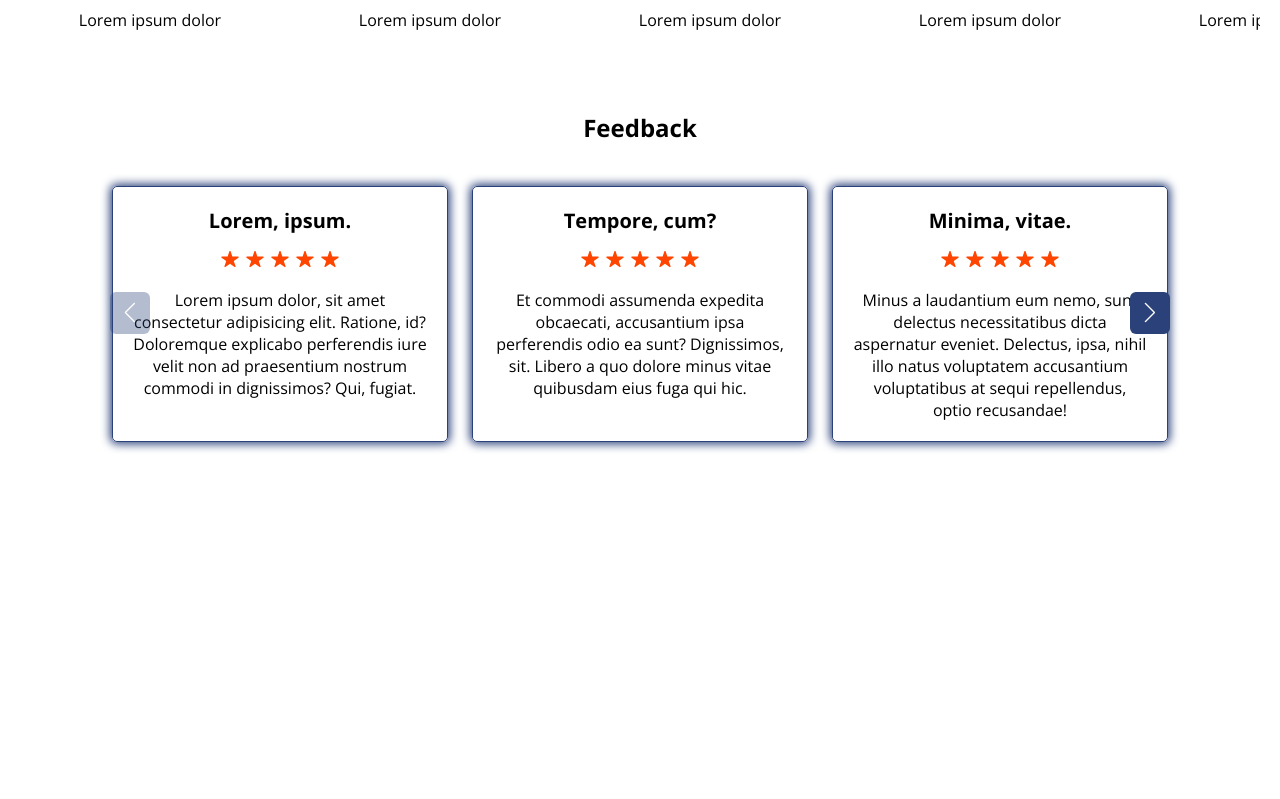
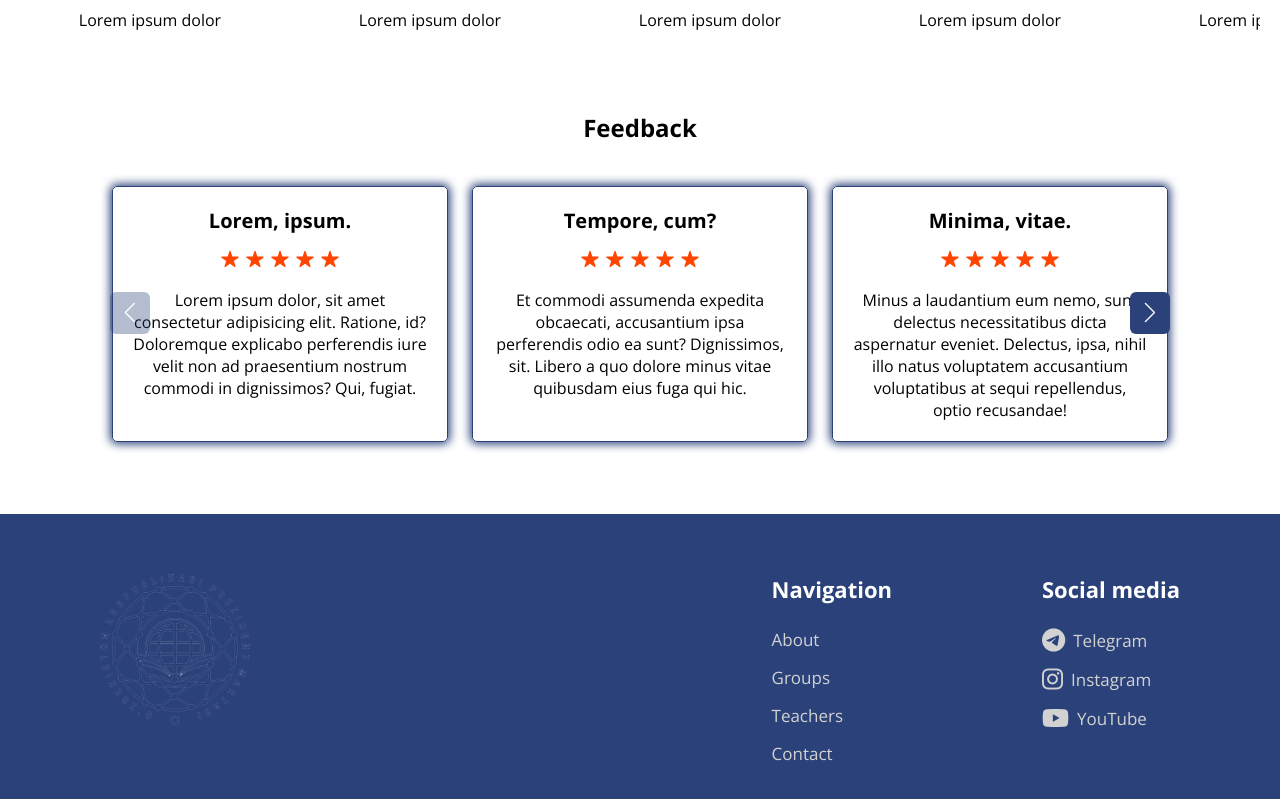
Before and after one commit to SavitarUzuhiko/ps_termez, a React (Vite) app: page / in a window 1280 px wide. Shown: the part 2166-2965 px from the top of the page. Before the commit the page ends 2680 px from the top, so only its background shows below. Built offline with nearby package versions, Linux system fonts and the light colour scheme; the HTML template or start-up script is replaced by a standard one.

Commit message:
Finalize footer

```diff
--- a/src/App.tsx
+++ b/src/App.tsx
@@ -1,5 +1,6 @@
 import About from "./components/About";
 import Feedback from "./components/Feedback";
+import Footer from "./components/Footer";
 import Header from "./components/Header";
 import Main from "./components/Main";
 import Program from "./components/Program";
@@ -18,6 +19,7 @@ const App = () => {
       <Program />
       <Team />
       <Feedback />
+      <Footer />
     </div>
   );
 };
--- /dev/null
+++ b/src/components/Footer.tsx
@@ -0,0 +1,45 @@
+import logoSrc from "../assets/logo.png";
+
+const Footer = () => {
+  return (
+    <footer className="footer">
+        <div className="container">
+            <div className="footer__inner">
+                <a href="#" className="footer__logo">
+                    <img src={logoSrc} alt="footer logo" className="footer__pic" />
+                </a>
+                <div className="footer__right">
+                    <div className="footer__part">
+                        <h2 className="footer__title">Navigation</h2>
+                        <div className="footer__navigation">
+                            <a href="#" className="footer__link">About</a>
+                            <a href="#" className="footer__link">Groups</a>
+                            <a href="#" className="footer__link">Teachers</a>
+                            <a href="#" className="footer__link">Contact</a>
+                        </div>
+                    </div>
+                    <div className="footer__part">
+                        <h2 className="footer__title">Social media</h2>
+                        <div className="footer__social">
+                            <a href="#" className="footer__link footer__link--social">
+                                <i className="footer__icon fa-brands fa-telegram"></i>
+                                <span className="footer__social-text">Telegram</span>
+                            </a>
+                            <a href="#" className="footer__link footer__link--social">
+                                <i className="footer__icon fa-brands fa-instagram"></i>
+                                <span className="footer__social-text">Instagram</span>
+                            </a>
+                            <a href="#" className="footer__link footer__link--social">
+                                <i className="footer__icon fa-brands fa-youtube"></i>
+                                <span className="footer__social-text">YouTube</span>
+                            </a>
+                        </div>
+                    </div>
+                </div>
+            </div>
+        </div>
+    </footer>
+  )
+}
+
+export default Footer
--- a/src/main.scss
+++ b/src/main.scss
@@ -6,5 +6,5 @@
 @use "./sass/program";
 @use "./sass/team";
 @use "./sass/feedback";
-
+@use "./sass/footer";
 @use "./sass/media";
--- /dev/null
+++ b/src/sass/_footer.scss
@@ -0,0 +1,43 @@
+@use "./mixins";
+.footer {
+  background-color: var(--color-primary);
+  color: white;
+  padding: 60px 0;
+  &__inner {
+    @include mixins.flex();
+    align-items: flex-start;
+  }
+  &__title {
+    font-size: 22px;
+  }
+  &__link {
+    font-size: 17px;
+    color: rgb(210, 210, 210);
+    &--social {
+      display: inline-flex;
+      align-items: center;
+    }
+  }
+  &__right {
+    @include mixins.flex();
+    column-gap: 150px;
+    align-items: flex-start;
+  }
+  &__navigation,
+  &__social {
+    @include mixins.flex();
+    flex-direction: column;
+    row-gap: 15px;
+    align-items: flex-start;
+  }
+  &__title {
+    margin-bottom: 24px;
+  }
+  &__icon {
+    font-size: 24px;
+    margin-right: 8px;
+  }
+  &__pic {
+    width: 150px;
+  }
+}
```
